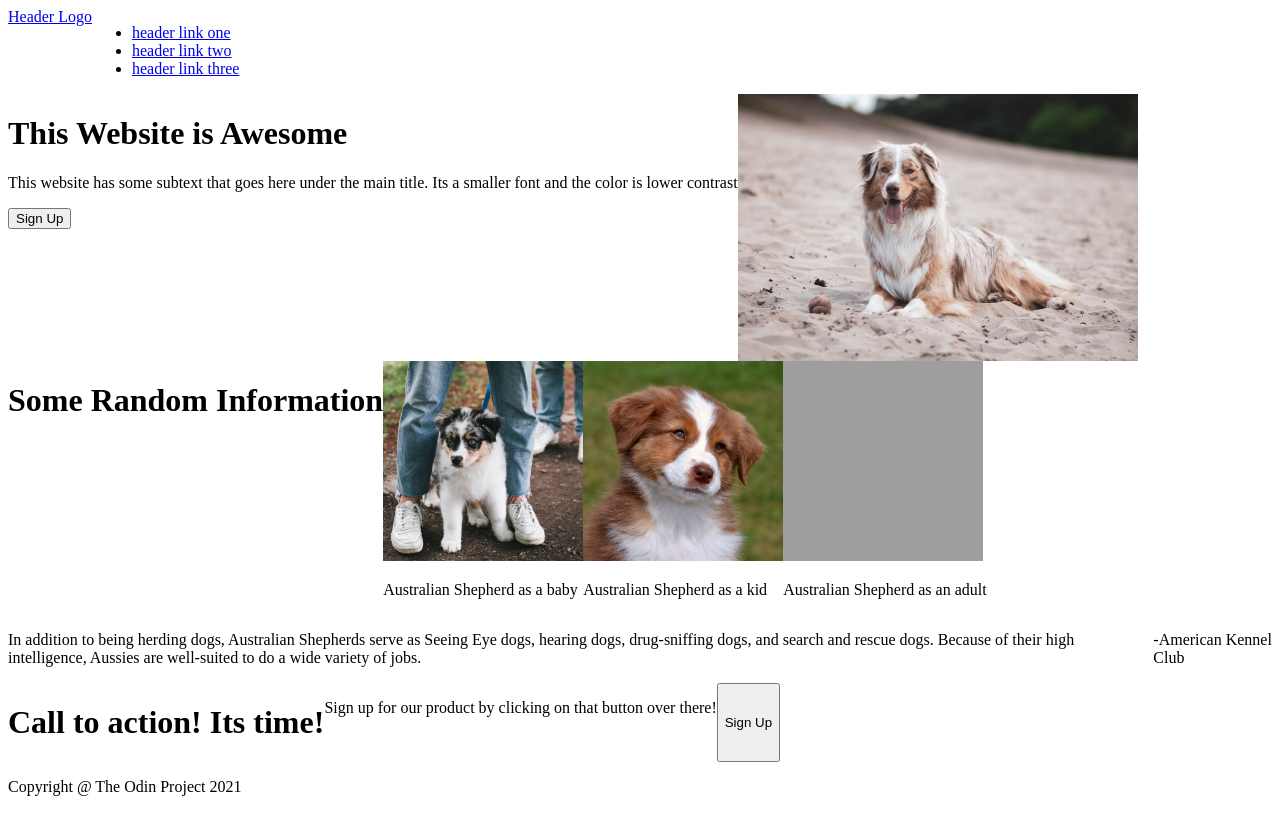
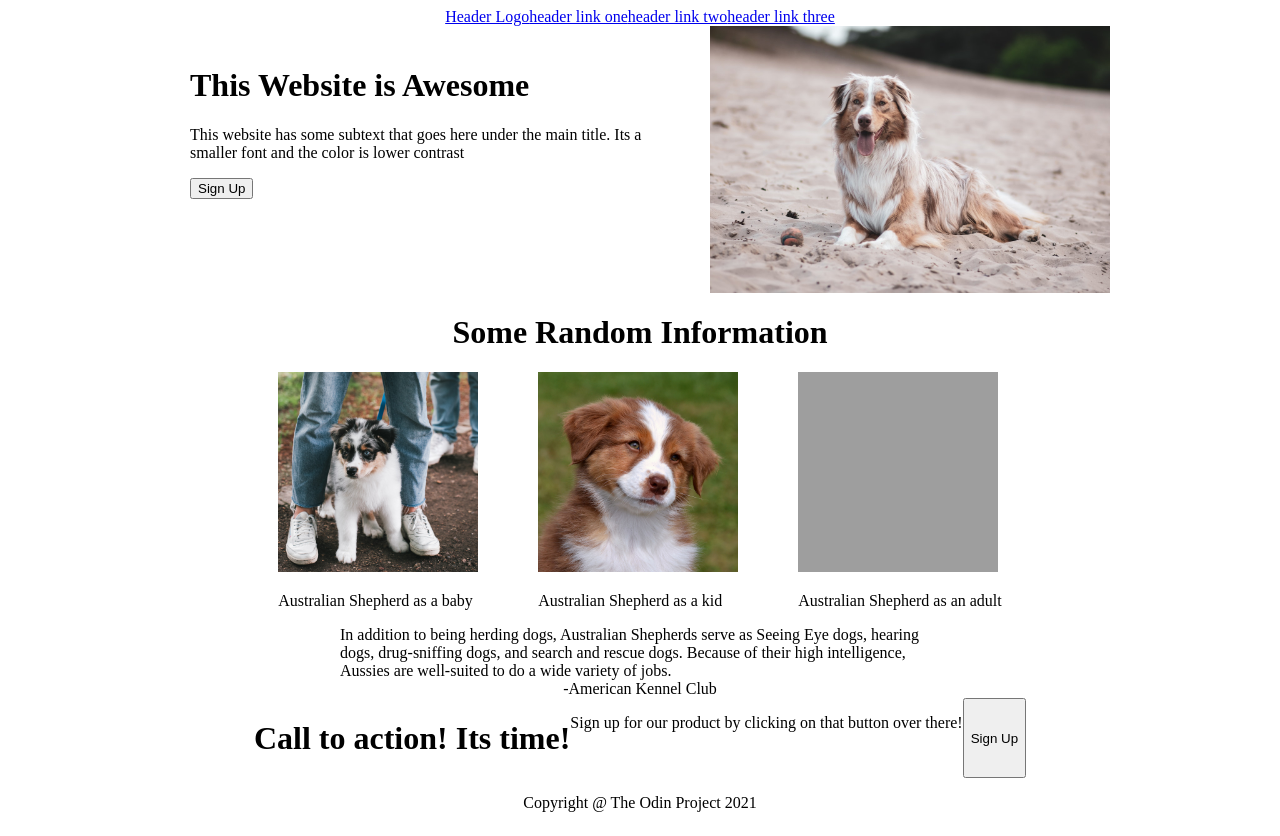
Before and after one commit to JSzkup/odin-landing-page, a plain HTML site: page index.html in a window 1280 px wide. Drawn offline with Linux system fonts and the light colour scheme; grey boxes are pictures that could not be loaded.

Commit message:
Add divs to html, config new div classes
Many new divs needed to be added to adequately configure the page easily

```diff
--- a/index.html
+++ b/index.html
@@ -17,6 +17,7 @@
             <li><a href="#">header link two</a></li>
             <li><a href="#">header link three</a></li>
         </ul>
+
     </div>
 
     <div class="hero-section">
@@ -33,6 +34,7 @@
 
     <div class="information-section">
         <h1>Some Random Information</h1>
+        <div class="boxes">
             <div class="info-box">
                 <img src="images/AusBaby.jpg" alt="Puppy Dog">
                 <p>Australian Shepherd as a baby</p>
@@ -46,12 +48,17 @@
                 <p>Australian Shepherd as an adult</p>
             </div>
         </div>
+    </div>
 
-    <div class="quote">
-        <p>In addition to being herding dogs, Australian Shepherds serve as Seeing Eye dogs, hearing dogs, drug-sniffing
+    <div class="quote-section">
+        <div class="quote">In addition to being herding dogs, Australian Shepherds serve as Seeing Eye dogs, hearing
+            dogs, drug-sniffing
             dogs, and search and rescue dogs. Because of their high intelligence, Aussies are well-suited to do a wide
-            variety of jobs.</p>
-        <p>-American Kennel Club</p>
+            variety of jobs.
+        </div>
+        <div class="quote-attr">
+            -American Kennel Club
+        </div>
     </div>
 
     <div class="sign-up">
--- a/style.css
+++ b/style.css
@@ -2,6 +2,7 @@ body {
     display: flex;
     flex-direction: column;
     justify-content: space-between;
+    align-items: center;
 }
 
 .header {
@@ -9,8 +10,18 @@ body {
 
 }
 
+.header ul {
+    display: flex;
+}
+
 .hero-section {
     display: flex;
+    /* justify-content: center; */
+}
+
+.hero-text {
+    padding: 20px;
+    width: 500px;
 }
 
 .hero-section img {
@@ -20,6 +31,15 @@ body {
 
 .information-section {
     display: flex;
+    flex-direction: column;
+    align-items: center;
+}
+
+.boxes {
+    display: flex;
+    justify-content: space-evenly;
+    gap: 60px;
+
 }
 
 .info-box img {
@@ -27,8 +47,12 @@ body {
     width: 200px;
 }
 
-.quote {
+.quote-section {
     display: flex;
+    width: 600px;
+    flex-direction: column;
+    justify-content: center;
+    align-items: center;
 }
 
 .sign-up {
@@ -38,3 +62,12 @@ body {
 .footer {
     display: flex;
 }
+
+ul {
+    margin: 0;
+    padding: 0;
+}
+
+li {
+    list-style-type: none;
+}
```
Lines whose indentation alone changed are shown as unchanged.
